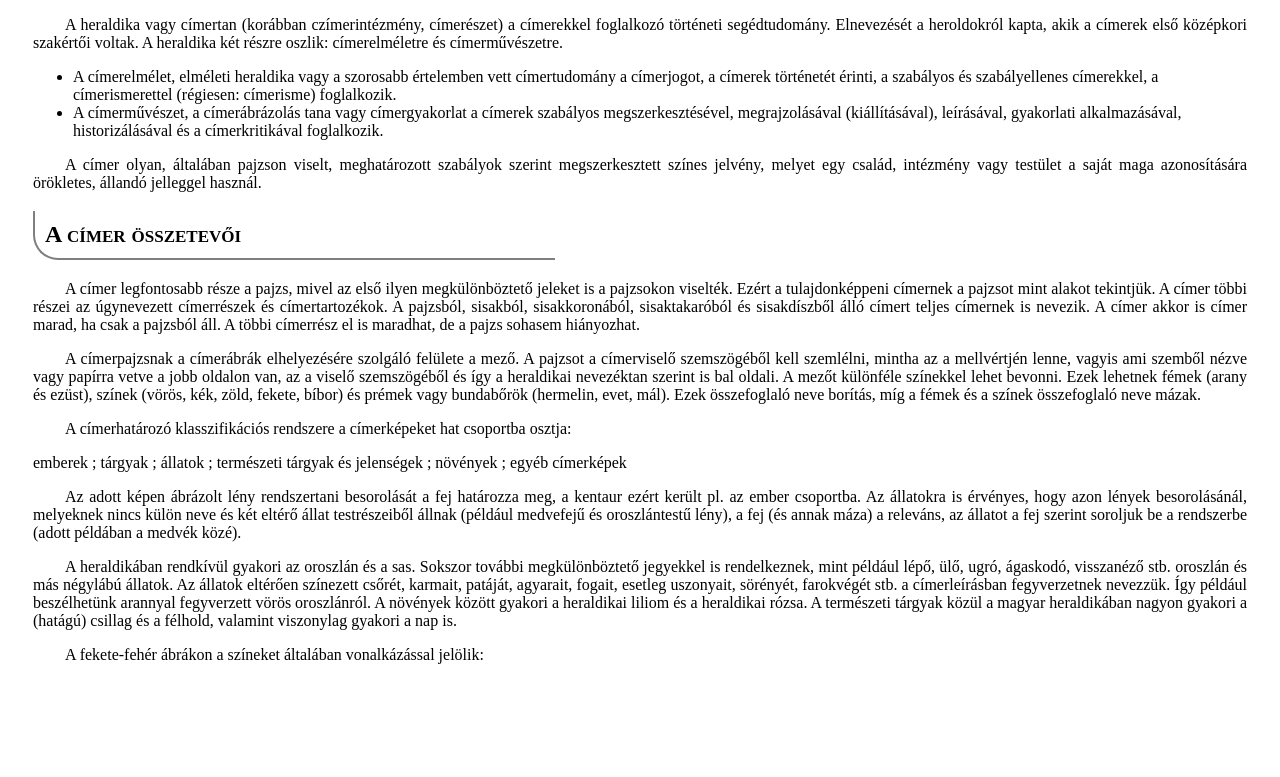
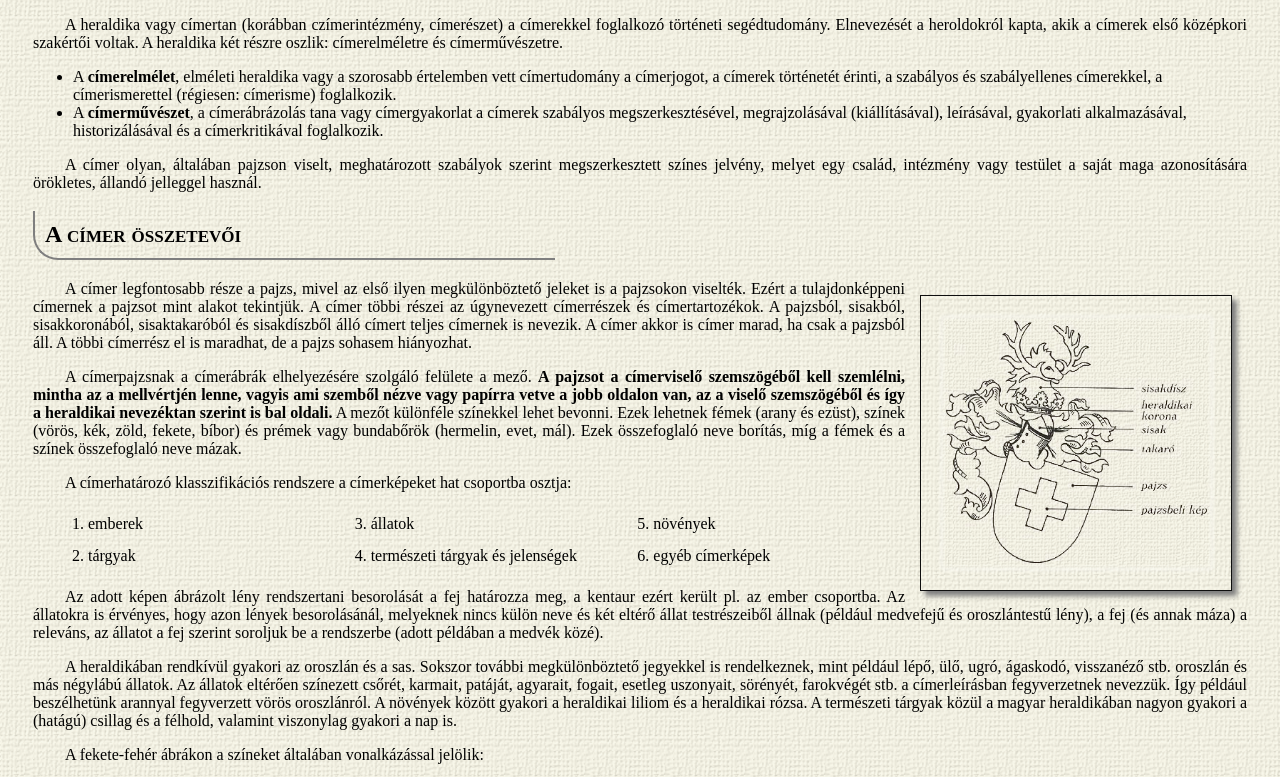
Before and after one commit to huntvee/h_web, a plain HTML site: page heraldika/cimertan.html in a window 1280 px wide. Shown: the part 106-883 px from the top of the page. Before the commit the page ends 800 px from the top, so only its background shows below. Drawn offline with Linux system fonts and the light colour scheme.

Commit message:
finished

```diff
--- a/heraldika/cimer.css
+++ b/heraldika/cimer.css
@@ -1,5 +1,6 @@
 body{
   padding: 5px 25px;
+  background-image:url(hatter.png);
 }
 
 p{
@@ -15,7 +16,7 @@ ol li{
   -webkit-column-count: 3; /* Chrome, Safari, Opera */
   -moz-column-count: 3; /* Firefox */
   column-count: 3;
-  line-height: 120%;
+  line-height: 200%;
 }
 
 h1, h2{
@@ -31,12 +32,14 @@ h1, h2{
 
 a{
   text-decoration: none;
+  color:#7F7F7F;
 }
 
 img{
   border: 1px solid #0F0F0F;
   box-shadow: 5px 5px 5px #7F7F7F;
   padding:15px;
+  margin:15px;
 }
 
 #vonalkazas{
@@ -46,9 +49,10 @@ img{
 }
 
 .fk{
-  font-weight: normal;
+  font-weight: bold;
 }
 
 #teljes{
   float:right;
+  width: 280px;
 }
--- a/heraldika/cimertan.html
+++ b/heraldika/cimertan.html
@@ -12,26 +12,31 @@
 
 <p>A heraldika vagy címertan (korábban czímerintézmény, címerészet) a címerekkel foglalkozó történeti segédtudomány. Elnevezését a heroldokról kapta, akik a címerek első középkori szakértői voltak. A heraldika két részre oszlik: címerelméletre és címerművészetre.
 <ul>
-<li>A címerelmélet, elméleti heraldika vagy a szorosabb értelemben vett címertudomány a címerjogot, a címerek történetét érinti, a szabályos és szabályellenes címerekkel, a címerismerettel (régiesen: címerisme) foglalkozik.</li>
-<li>A címerművészet, a címerábrázolás tana vagy címergyakorlat a címerek szabályos megszerkesztésével, megrajzolásával (kiállításával), leírásával, gyakorlati alkalmazásával, historizálásával és a címerkritikával foglalkozik.</li>
+<li>A <span class="fk">címerelmélet</span>, elméleti heraldika vagy a szorosabb értelemben vett címertudomány a címerjogot, a címerek történetét érinti, a szabályos és szabályellenes címerekkel, a címerismerettel (régiesen: címerisme) foglalkozik.</li>
+<li>A <span class="fk">címerművészet</span>, a címerábrázolás tana vagy címergyakorlat a címerek szabályos megszerkesztésével, megrajzolásával (kiállításával), leírásával, gyakorlati alkalmazásával, historizálásával és a címerkritikával foglalkozik.</li>
 </ul>
 <p>A címer olyan, általában pajzson viselt, meghatározott szabályok szerint megszerkesztett színes jelvény, melyet egy család, intézmény vagy testület a saját maga azonosítására örökletes, állandó jelleggel használ.</p>
 
 <h2>A címer összetevői</h2>
-
+<img src="teljescimer.png" id="teljes" title="Teljes cimer részei" alt="Teljes címer részei">
 <p>A címer legfontosabb része a pajzs, mivel az első ilyen megkülönböztető jeleket is a pajzsokon viselték. Ezért a tulajdonképpeni címernek a pajzsot mint alakot tekintjük. A címer többi részei az úgynevezett címerrészek és címertartozékok. A pajzsból, sisakból, sisakkoronából, sisaktakaróból és sisakdíszből álló címert teljes címernek is nevezik. A címer akkor is címer marad, ha csak a pajzsból áll. A többi címerrész el is maradhat, de a pajzs sohasem hiányozhat.</p>
 
-<p>A címerpajzsnak a címerábrák elhelyezésére szolgáló felülete a mező. A pajzsot a címerviselő szemszögéből kell szemlélni, mintha az a mellvértjén lenne, vagyis ami szemből nézve vagy papírra vetve a jobb oldalon van, az a viselő szemszögéből és így a heraldikai nevezéktan szerint is bal oldali. A mezőt különféle színekkel lehet bevonni. Ezek lehetnek fémek (arany és ezüst), színek (vörös, kék, zöld, fekete, bíbor) és prémek vagy bundabőrök (hermelin, evet, mál). Ezek összefoglaló neve borítás, míg a fémek és a színek összefoglaló neve mázak.</p>
+<p>A címerpajzsnak a címerábrák elhelyezésére szolgáló felülete a mező. <span class="fk">A pajzsot a címerviselő szemszögéből kell szemlélni, mintha az a mellvértjén lenne, vagyis ami szemből nézve vagy papírra vetve a jobb oldalon van, az a viselő szemszögéből és így a heraldikai nevezéktan szerint is bal oldali.</span> A mezőt különféle színekkel lehet bevonni. Ezek lehetnek fémek (arany és ezüst), színek (vörös, kék, zöld, fekete, bíbor) és prémek vagy bundabőrök (hermelin, evet, mál). Ezek összefoglaló neve borítás, míg a fémek és a színek összefoglaló neve mázak.</p>
 
 <p>A címerhatározó klasszifikációs rendszere a címerképeket hat csoportba osztja:</p>
-
-emberek ; tárgyak ; állatok ; természeti tárgyak és jelenségek ; növények ; egyéb címerképek
-
+<ol class="hasab">
+<li>emberek</li>
+<li>tárgyak</li>
+<li>állatok</li>
+<li>természeti tárgyak és jelenségek</li>
+<li>növények</li>
+<li>egyéb címerképek</li>
+</ol>
 <p>Az adott képen ábrázolt lény rendszertani besorolását a fej határozza meg, a kentaur ezért került pl. az ember csoportba. Az állatokra is érvényes, hogy azon lények besorolásánál, melyeknek nincs külön neve és két eltérő állat testrészeiből állnak (például medvefejű és oroszlántestű lény), a fej (és annak máza) a releváns, az állatot a fej szerint soroljuk be a rendszerbe (adott példában a medvék közé).</p>
 
 <p>A heraldikában rendkívül gyakori az oroszlán és a sas. Sokszor további megkülönböztető jegyekkel is rendelkeznek, mint például lépő, ülő, ugró, ágaskodó, visszanéző stb. oroszlán és más négylábú állatok. Az állatok eltérően színezett csőrét, karmait, patáját, agyarait, fogait, esetleg uszonyait, sörényét, farokvégét stb. a címerleírásban fegyverzetnek nevezzük. Így például beszélhetünk arannyal fegyverzett vörös oroszlánról. A növények között gyakori a heraldikai liliom és a heraldikai rózsa. A természeti tárgyak közül a magyar heraldikában nagyon gyakori a (hatágú) csillag és a félhold, valamint viszonylag gyakori a nap is.</p>
 
 <p>A fekete-fehér ábrákon a színeket általában vonalkázással jelölik:</p>
-
+<img src="vonalkazas.png" id="vonalkazas" title="Vonalkázás" alt="Vonalkázás">
 </body>
 </html>
```
